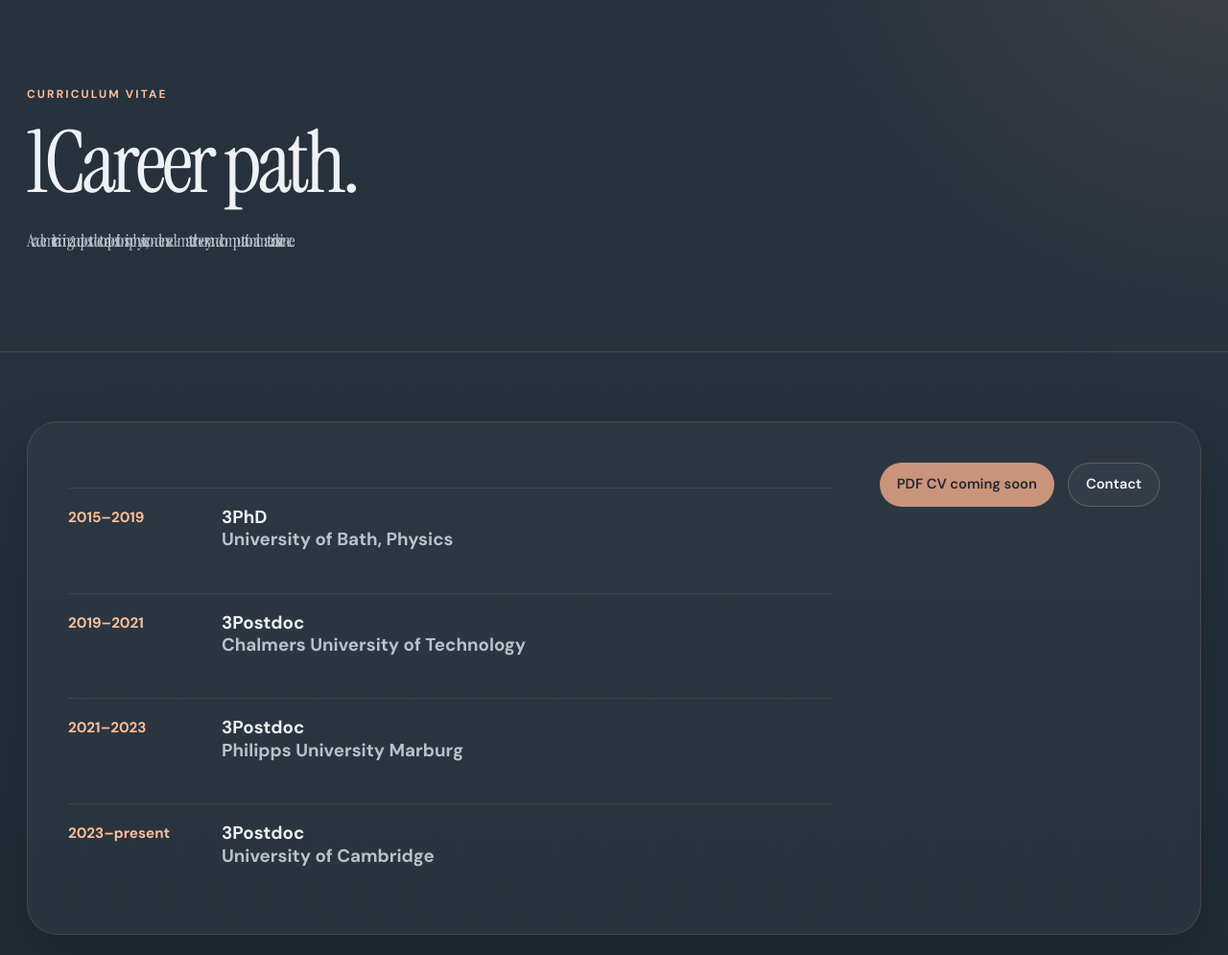
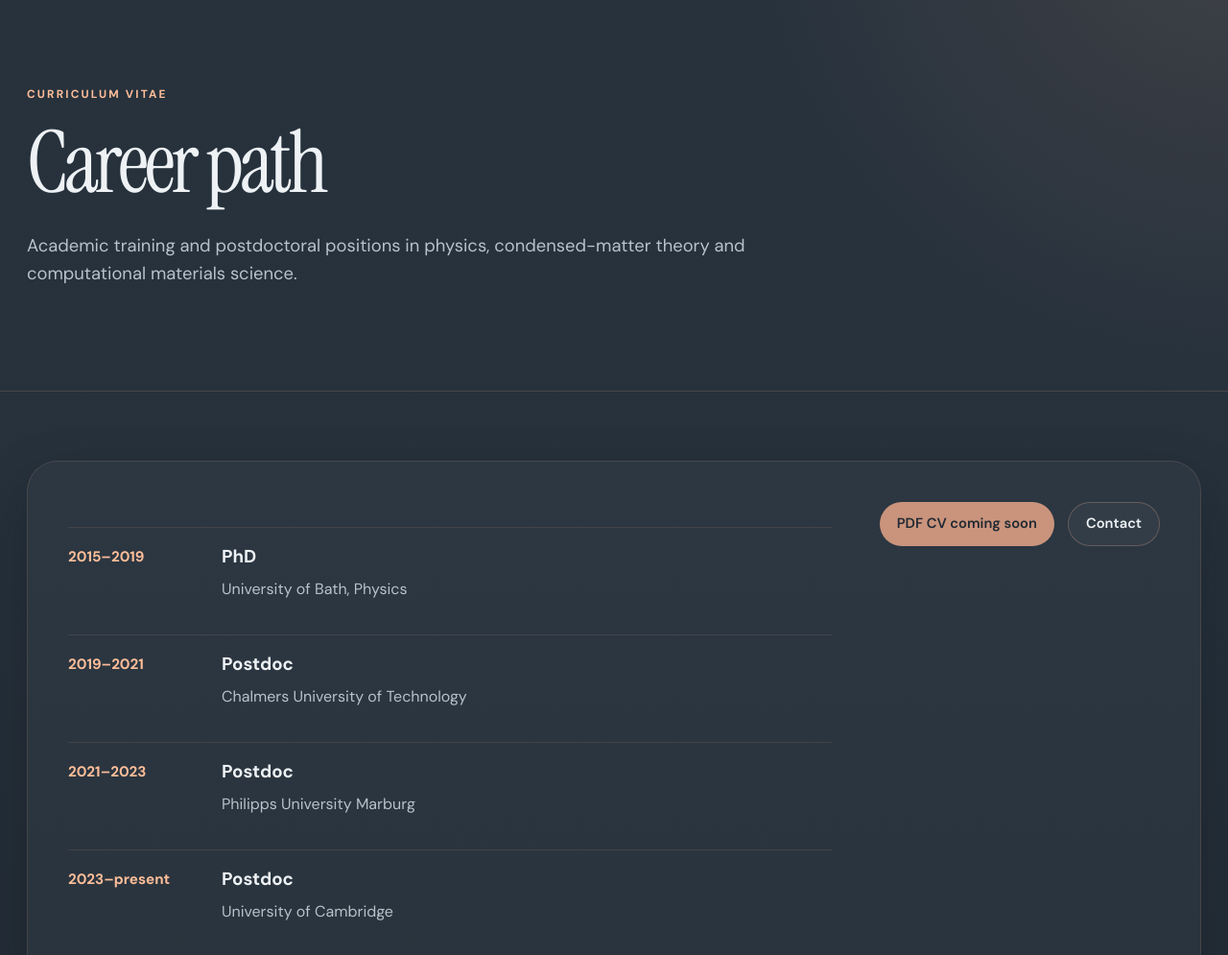
Before and after one commit to joshuajpthompson/joshuajpthompson.github.io, a plain HTML site: page cv.html in a window 1280 px wide. Shown: the part 100-1095 px from the top of the page at 96% size. Drawn offline with Linux system fonts and the light colour scheme.

Commit message:
Remove heading periods and add GitHub footer link

```diff
--- a/cv.html
+++ b/cv.html
@@ -38,17 +38,17 @@
   <main>
     <section class="page-hero section-wrap">
       <p class="kicker">Curriculum vitae</p>
-      <h1>1Career path.
+      <h1>Career path</h1>
       <p class="hero-lead">Academic training and postdoctoral positions in physics, condensed-matter theory and computational materials science.</p>
     </section>
     <section class="section section-wrap page-content">
       <div class="cv-panel">
         <div>
           <div class="cv-timeline">
-            <article class="cv-item"><span class="cv-years">2015–2019</span><div><h3>3PhD<p>University of Bath, Physics</p></div></article>
-            <article class="cv-item"><span class="cv-years">2019–2021</span><div><h3>3Postdoc<p>Chalmers University of Technology</p></div></article>
-            <article class="cv-item"><span class="cv-years">2021–2023</span><div><h3>3Postdoc<p>Philipps University Marburg</p></div></article>
-            <article class="cv-item"><span class="cv-years">2023–present</span><div><h3>3Postdoc<p>University of Cambridge</p></div></article>
+            <article class="cv-item"><span class="cv-years">2015–2019</span><div><h3>PhD</h3><p>University of Bath, Physics</p></div></article>
+            <article class="cv-item"><span class="cv-years">2019–2021</span><div><h3>Postdoc</h3><p>Chalmers University of Technology</p></div></article>
+            <article class="cv-item"><span class="cv-years">2021–2023</span><div><h3>Postdoc</h3><p>Philipps University Marburg</p></div></article>
+            <article class="cv-item"><span class="cv-years">2023–present</span><div><h3>Postdoc</h3><p>University of Cambridge</p></div></article>
           </div>
         </div>
         <div class="cv-actions"><a class="button button-dark disabled-link" href="#" aria-disabled="true">PDF CV coming soon</a><a class="button button-light" href="contact.html">Contact</a></div>
```
